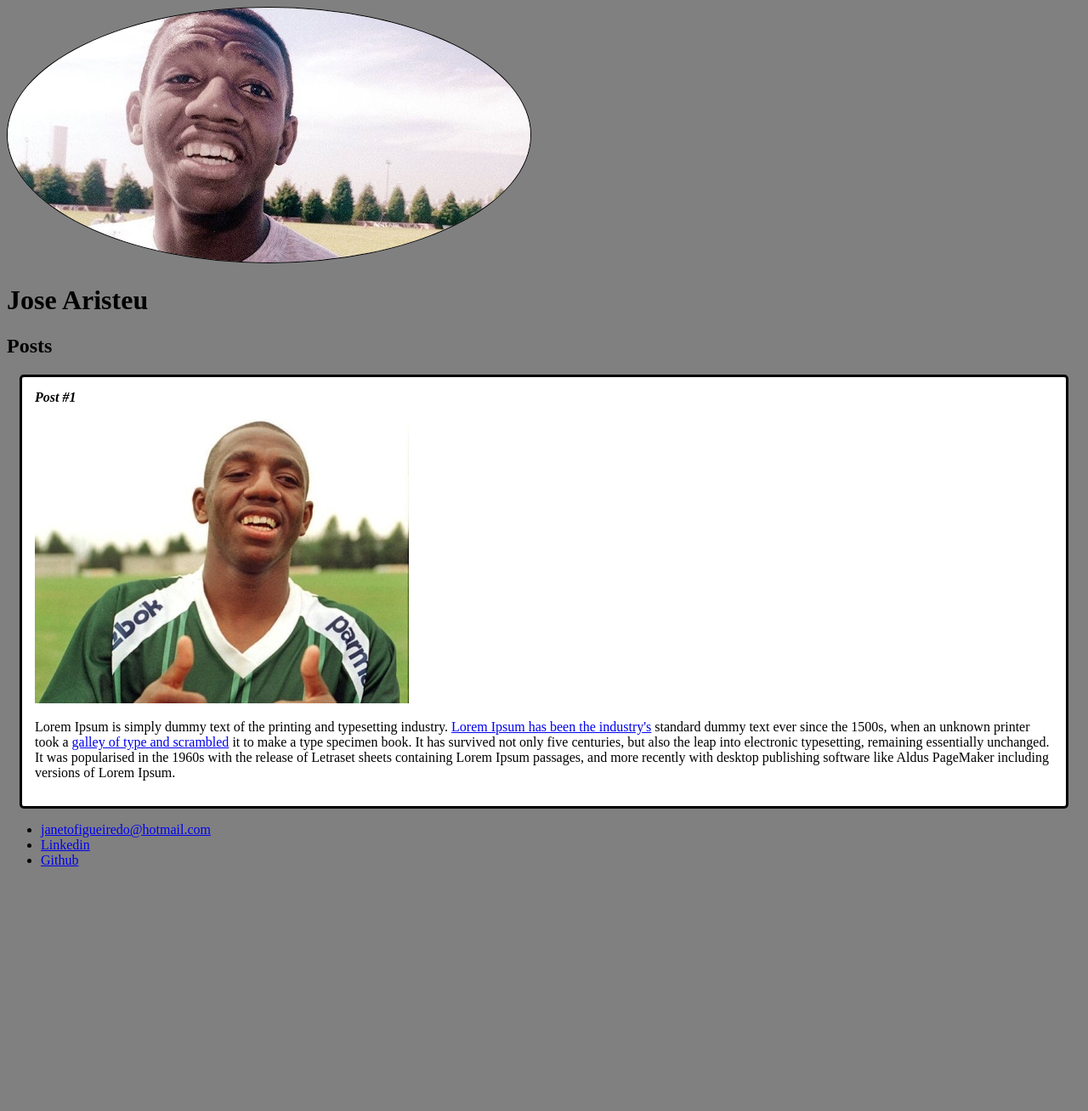
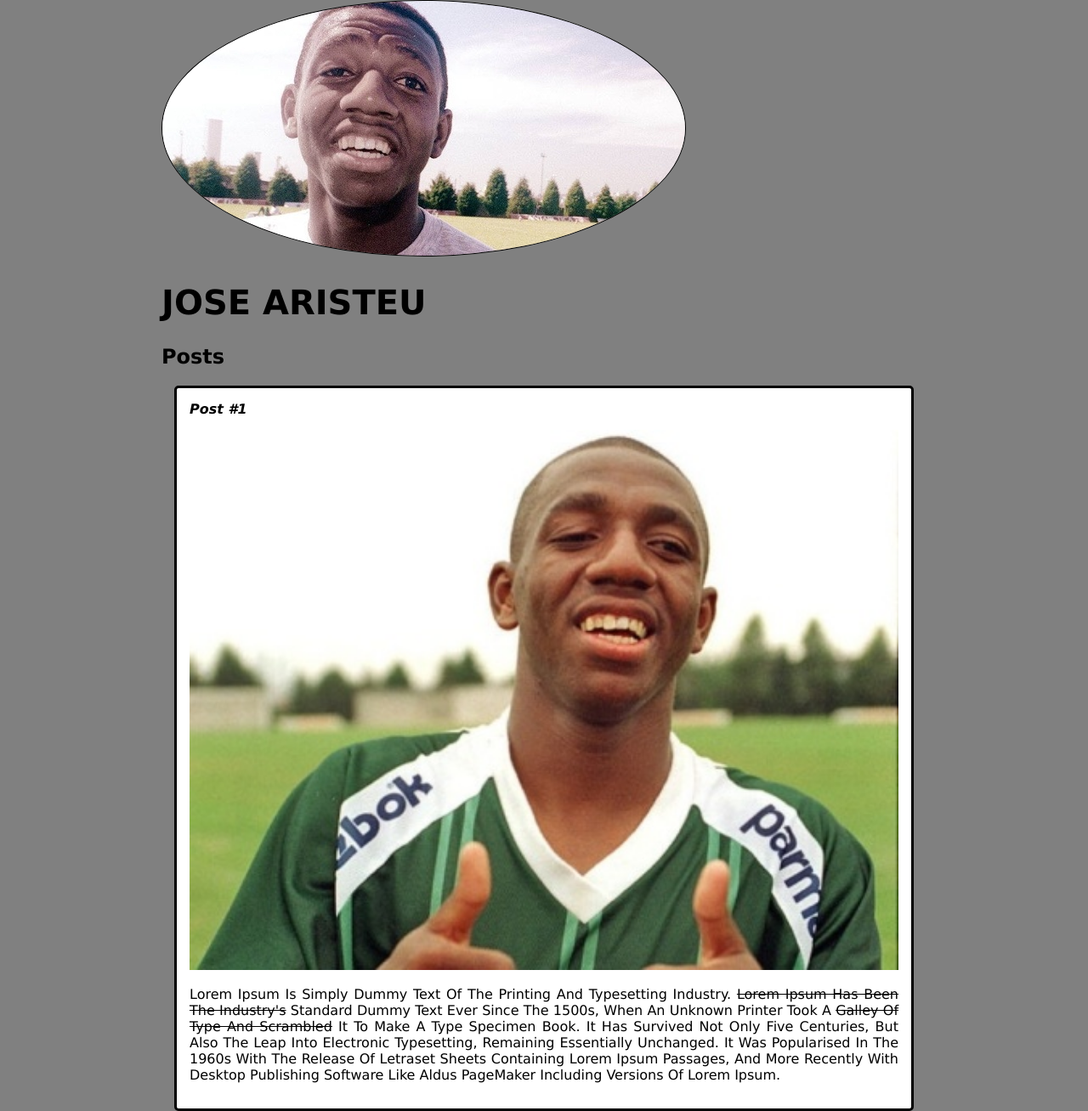
Before and after one commit to JoseAristeu10/EvolutionStudy, a plain HTML site: page Introducao HTML5 e CSS3/index.html in a window 1280 px wide. Shown: the top 1308 px of the page at 85% size. Before the commit the page ends 1038 px from the top, so only its background shows below. Drawn offline with Linux system fonts and the light colour scheme.

Commit message:
Atualização final do Introdução a HTML5

```diff
--- a/Introducao HTML5 e CSS3/Style.css
+++ b/Introducao HTML5 e CSS3/Style.css
@@ -1,5 +1,8 @@
 body {
   background: gray;
+  font-family:  verdana;
+  max-width: 900px;
+  margin: auto;
 }
 
 #title, .subtitle, .post_title {
@@ -10,6 +13,17 @@ body {
   border: 1px solid black;
   border-radius: 50%;
 }
+
+#title{
+  font-size: 40px;
+  text-transform: uppercase;
+}
+
+a {
+  text-decoration: line-through;
+  color: black
+}
+
 
 .post_title {
   font-size: 16px;
@@ -30,8 +44,21 @@ body {
 .post_content {
   margin: 0;
   margin-bottom: 15px;
+  text-transform: capitalize;
+  text-align: justify;
 }
 
 .post_image {
   margin-bottom: 15px;
+  width: 100%;
 }
+
+
+.contacts_list{
+  list-style-type: none;
+  padding-left: 15px;
+}
+
+.contacts_list li a{
+  text-decoration: none;
+}
--- a/Introducao HTML5 e CSS3/index.html
+++ b/Introducao HTML5 e CSS3/index.html
@@ -25,7 +25,7 @@
     </article>
   </section>
   <footer>
-    <ul>
+    <ul class="contacts_list">
       <li>
         <a href="mailto:janetofigueiredo@hotmail.com">janetofigueiredo@hotmail.com<a/>
       </li>
```
